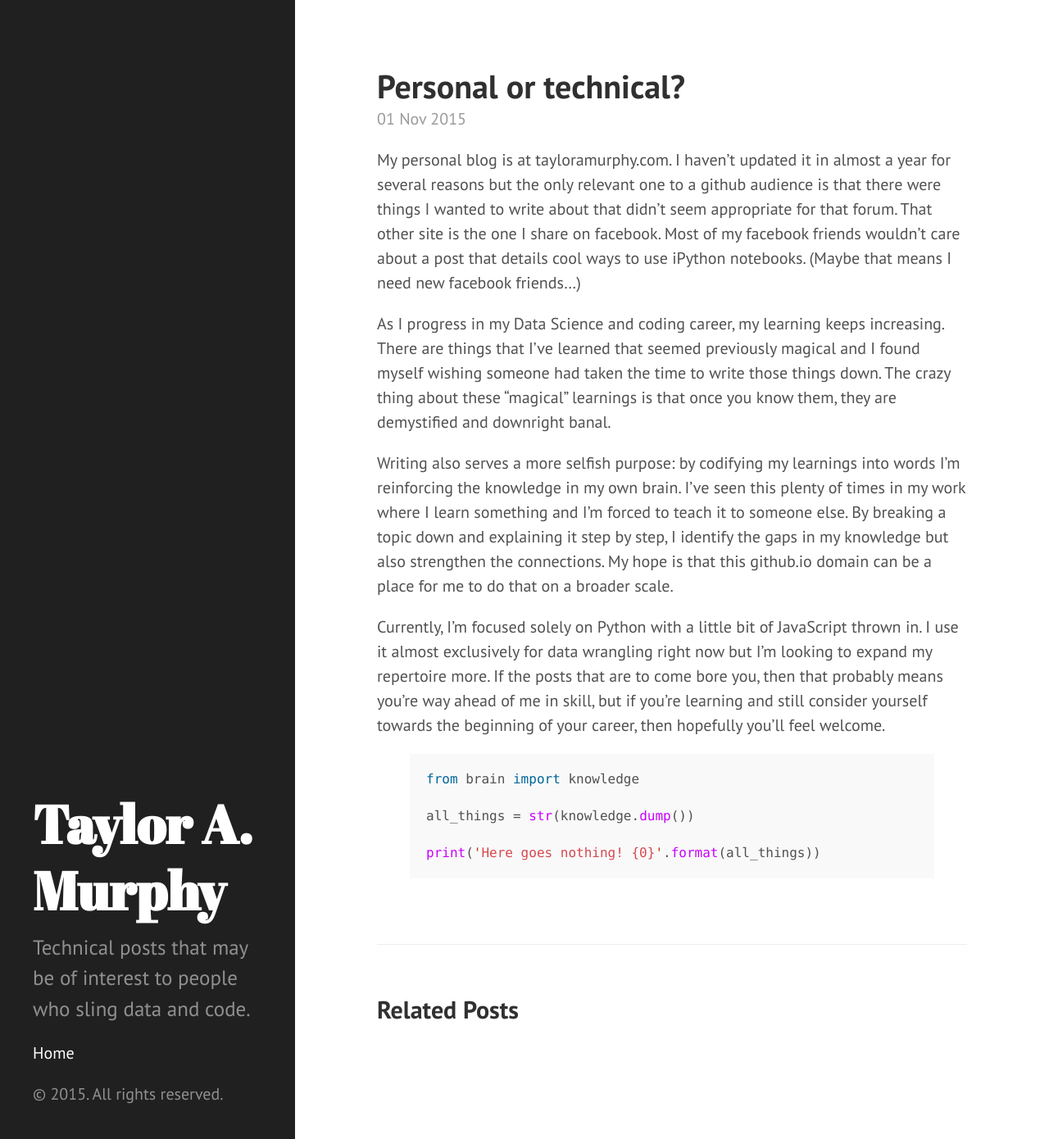
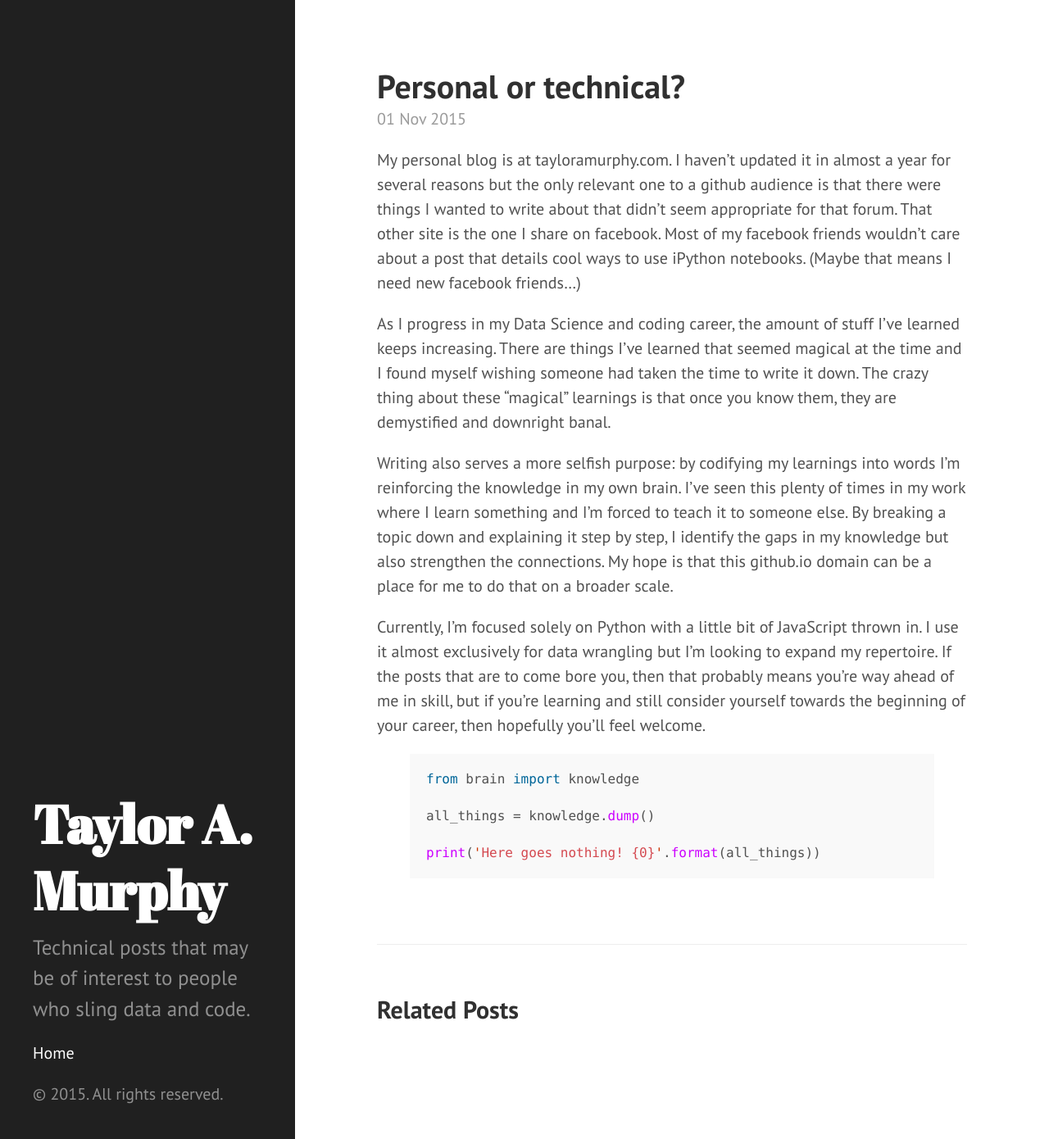
Before and after one commit to tayloramurphy/tayloramurphy.github.io, a Jekyll site: the page built from _posts/2015-11-01-personal-or-technical.markdown, in a window 1280 px wide and 1390 px high. Shown: the whole window at 82% size. Built offline with Jekyll 4.4.1, drawn with Linux system fonts in a browser that asks for light colours.

Commit message:
Update 2015-11-01-personal-or-technical.markdown

```diff
--- a/_posts/2015-11-01-personal-or-technical.markdown
+++ b/_posts/2015-11-01-personal-or-technical.markdown
@@ -6,17 +6,17 @@ permalink: start
 ---
 My personal blog is at tayloramurphy.com. I haven't updated it in almost a year for several reasons but the only relevant one to a github audience is that there were things I wanted to write about that didn't seem appropriate for that forum. That other site is the one I share on facebook. Most of my facebook friends wouldn't care about a post that details cool ways to use iPython notebooks. (Maybe that means I need new facebook friends...)
 
-As I progress in my Data Science and coding career, my learning keeps increasing. There are things that I've learned that seemed previously magical and I found myself wishing someone had taken the time to write those things down. The crazy thing about these "magical" learnings is that once you know them, they are demystified and downright banal.
+As I progress in my Data Science and coding career, the amount of stuff I've learned keeps increasing. There are things I've learned that seemed magical at the time and I found myself wishing someone had taken the time to write it down. The crazy thing about these "magical" learnings is that once you know them, they are demystified and downright banal.
 
 Writing also serves a more selfish purpose: by codifying my learnings into words I'm reinforcing the knowledge in my own brain. I've seen this plenty of times in my work where I learn something and I'm forced to teach it to someone else. By breaking a topic down and explaining it step by step, I identify the gaps in my knowledge but also strengthen the connections. My hope is that this github.io domain can be a place for me to do that on a broader scale.
 
-Currently, I'm focused solely on Python with a little bit of JavaScript thrown in. I use it almost exclusively for data wrangling right now but I'm looking to expand my repertoire more. If the posts that are to come bore you, then that probably means you're way ahead of me in skill, but if you're learning and still consider yourself towards the beginning of your career, then hopefully you'll feel welcome.
+Currently, I'm focused solely on Python with a little bit of JavaScript thrown in. I use it almost exclusively for data wrangling but I'm looking to expand my repertoire. If the posts that are to come bore you, then that probably means you're way ahead of me in skill, but if you're learning and still consider yourself towards the beginning of your career, then hopefully you'll feel welcome.
 
 
 {% highlight python %}
 from brain import knowledge
 
-all_things = str(knowledge.dump())
+all_things = knowledge.dump()
 
 print('Here goes nothing! {0}'.format(all_things))
 {% endhighlight %}
```
